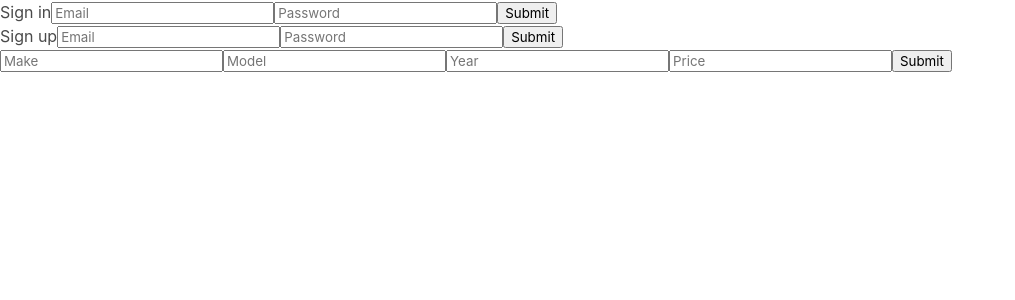
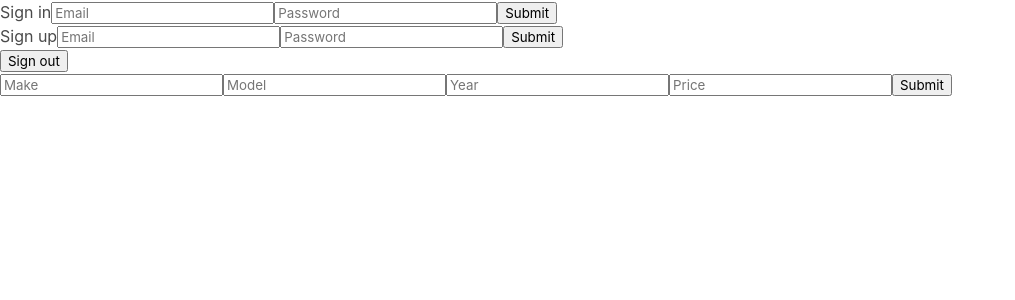
Before and after one commit to jal90/guitar-tracker-v2-client, a React (Create React App) app: page / in a window 1280 px wide. Shown: the top 300 px of the page, without its empty margins (0-1015 px from the left). Built offline with nearby package versions, Linux system fonts and the light colour scheme.

Commit message:
Add signout button and adjust catalog accordingly
Only show guitar catalog when user is logged in.
Done with a boolean state in App of isLoggedIn

```diff
--- a/src/App.js
+++ b/src/App.js
@@ -3,6 +3,8 @@ import './App.css';
 import SigninForm from './signin-form.js';
 import SignupForm from './signup-form.js';
 import Guitars from './Guitars'
+import SignoutButton from './signout-button'
+
 import 'bulma/css/bulma.css'
 import $ from 'jquery';
 const store = require('./store.js')
@@ -12,10 +14,13 @@ class App extends Component {
   constructor(props) {
     super(props)
     this.state = {
-      guitars: []
+      guitars: [],
+      isLoggedIn: false
     }
 
     this.getGuitars = this.getGuitars.bind(this)
+    this.signUserIn = this.signUserIn.bind(this)
+    this.logUserOut = this.logUserOut.bind(this)
   }
 
   getGuitars() {
@@ -33,12 +38,22 @@ class App extends Component {
       })
    }
 
+   signUserIn() {
+     this.setState({isLoggedIn: true})
+   }
+
+   logUserOut() {
+     this.setState({isLoggedIn: false})
+   }
+
   render() {
+
     return (
       <div>
-        <SigninForm getGuitars={this.getGuitars} />
+        <SigninForm getGuitars={this.getGuitars} signUserIn={this.signUserIn} isLoggedIn={this.state.isLoggedIn} />
         <SignupForm />
-        <Guitars getGuitars={this.getGuitars} guitars={this.state.guitars}/>
+        <SignoutButton getGuitars={this.getGuitars} logUserOut={this.logUserOut} />
+        <Guitars getGuitars={this.getGuitars} guitars={this.state.guitars} isLoggedIn={this.state.isLoggedIn} />
       </div>
     );
   }
--- a/src/Guitars.js
+++ b/src/Guitars.js
@@ -9,7 +9,9 @@ class Guitars extends Component {
   render() {
     const userHasGuitars = this.props.guitars.length === undefined ? false : true
     let catalog
+    let isLoggedIn = this.props.isLoggedIn
 
+    if (isLoggedIn) {
     if (userHasGuitars) {
       catalog =
       this.props.guitars.map(guitar => <div className="column is-one-quarter" key={guitar.id}>
@@ -28,6 +30,7 @@ class Guitars extends Component {
     } else {
       catalog = <div className="column">Create a guitar with the form that doesn't exist yet!</div>
     }
+  }
 
 
     return (<div>
--- a/src/signin-form.js
+++ b/src/signin-form.js
@@ -47,6 +47,7 @@ class SigninForm extends Component {
           password: ''
         })
       })
+      .then(() => this.props.signUserIn())
       .then(() => this.props.getGuitars())
   }
 
--- a/src/signout-button.js
+++ b/src/signout-button.js
@@ -1,16 +1,25 @@
 import React, { Component } from 'react';
+import $ from 'jquery';
+import 'bulma/css/bulma.css'
+const store = require('./store.js')
 
-import 'bulma/css/bulma.css'
 
 class SignoutButton extends Component {
+  constructor(props) {
+    super(props)
+
+    this.signOut = this.signOut.bind(this)
+  }
 
   signOut() {
-    // e.preventDefault()
+    this.props.logUserOut()
+    this.props.getGuitars()
     $.ajax({
       url: 'http://localhost:4741/sign-out',
       method: 'DELETE',
       headers: {
         contentType: 'application/json',
+        Authorization: 'Token token=' + store.token
       }
     })
       .then(() => {
```
